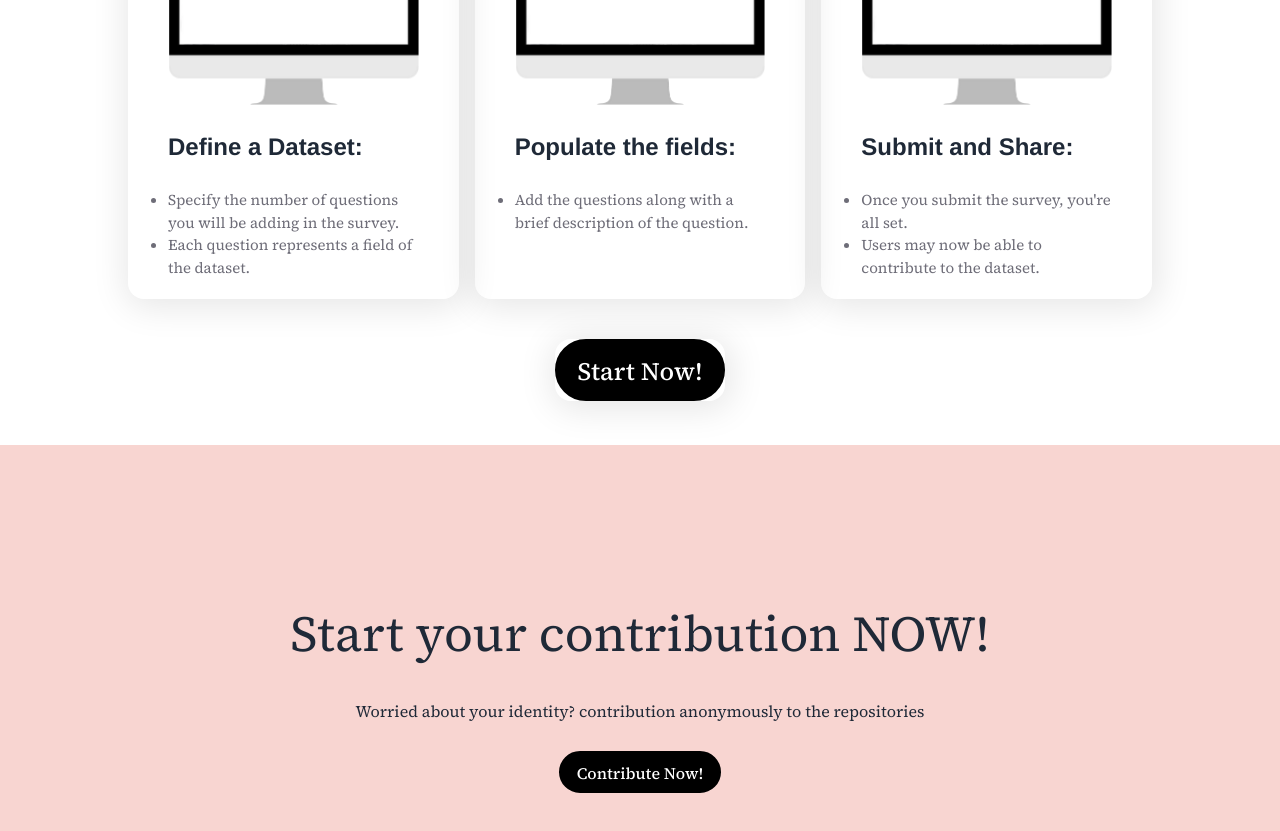
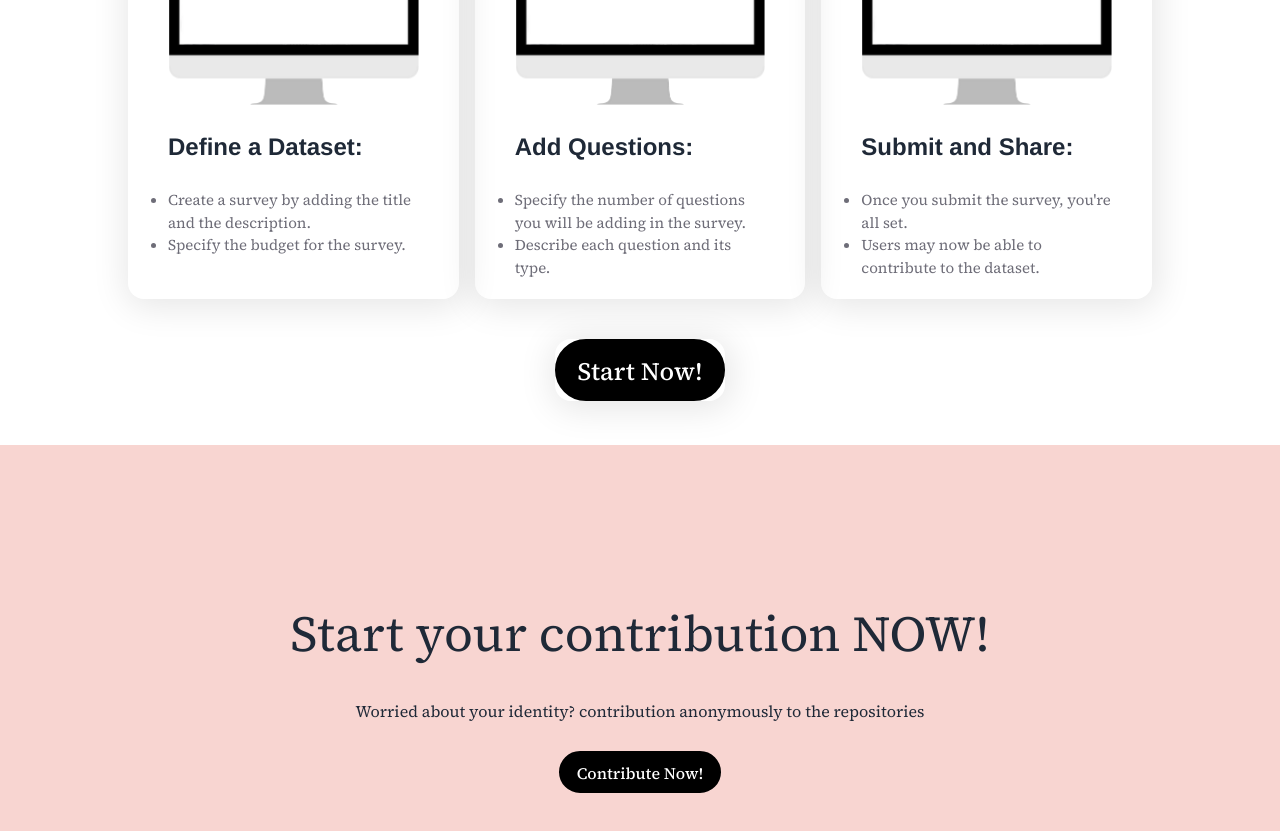
Before and after one commit to theDRB123/HackByte-24-fork, a React (Vite) app in the folder frontend/: page / in a window 1280 px wide. Shown: the part 1260-2091 px from the top of the page. Built offline with nearby package versions, Linux system fonts and the light colour scheme.

Commit message:
minor fixes

```diff
--- a/frontend/src/components/Guide/guide.jsx
+++ b/frontend/src/components/Guide/guide.jsx
@@ -22,10 +22,10 @@ const Guide = () => {
                     <br />
                     <ul className='list-disc text-[15px] text-[#6e6d78]' >
                         <li>
-                            Specify the number of questions you will be adding in the survey.
+                            Create a survey by adding the title and the description.
                         </li>
                         <li>
-                            Each question represents a field of the dataset.
+                            Specify the budget for the survey.
                         </li>
                     </ul>
                 </div>
@@ -33,12 +33,15 @@ const Guide = () => {
                     <img src={step} alt="" />
                     <br />
                     <p className='font-bold text-[24px] custom'>
-                    Populate the fields:
+                    Add Questions:
                     </p>
                     <br />
                     <ul className='list-disc text-[15px] text-[#6e6d78]'>
                         <li>
-                        Add the questions along with a brief description of the question.
+                        Specify the number of questions you will be adding in the survey.
+                        </li>
+                        <li>
+                        Describe each question and its type.
                         </li>
                     </ul>
                 </div>
--- a/frontend/src/components/Home-retailers/index.jsx
+++ b/frontend/src/components/Home-retailers/index.jsx
@@ -7,7 +7,7 @@ const Home_retailers_comp = () => {
             <div className='text-[50px]'>Start your contribution NOW!</div>
             <div className='text-center'>Worried about your identity? contribution anonymously to the repositories</div>
             <div className='flex gap-4'>
-            <Link to="/retailer">
+            <Link to="/explore">
               <button className="inline-block bg-black text-white rounded-full border-2 border-black px-4 pb-[6px] pt-2 text-[16px] font-medium leading-normal transition duration-150 ease-in-out hover:border-white hover:bg-white hover:text-black focus:border-neutral-800 focus:text-neutral-800 focus:outline-none focus:ring-0 active:border-neutral-900 active:text-neutral-900 max-lg:text-[14px]">
                 Contribute Now!
               </button>
```
